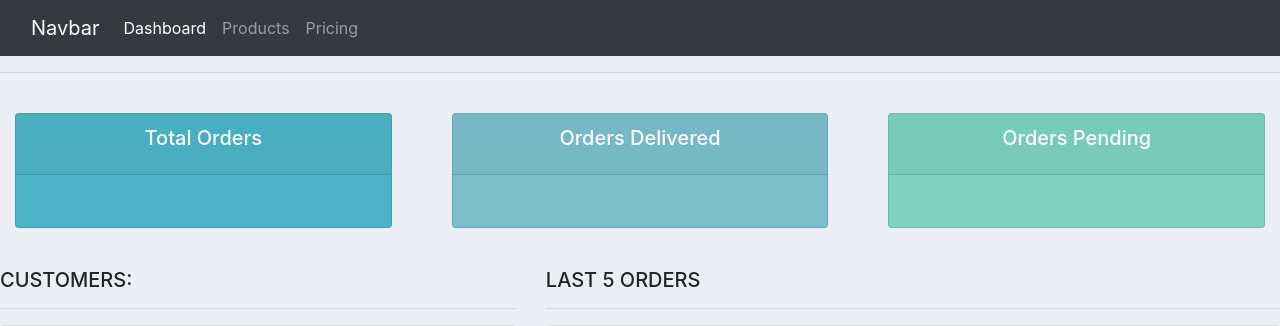
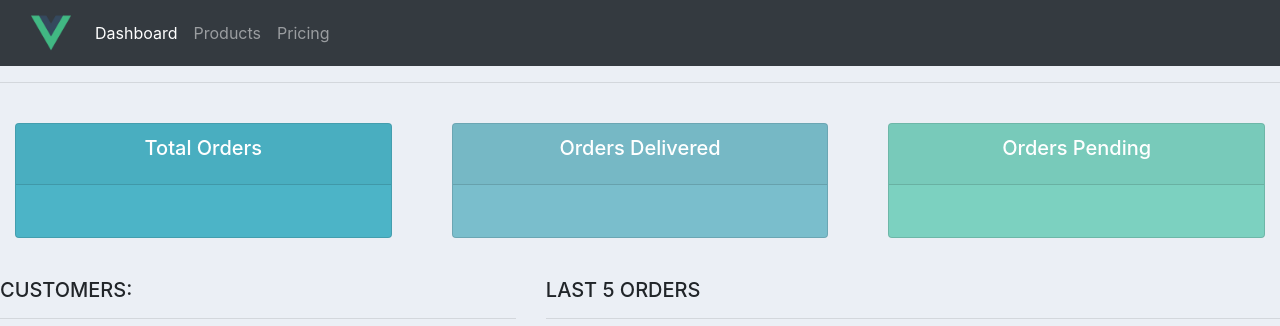
Before and after one commit to moinak878/django-crm, a Django app: page / in a window 1280 px wide. Shown: the top 326 px of the page. Run offline with Django 3.2, Linux system fonts and the light colour scheme; some libraries are stand-ins or nearby versions.

Commit message:
added static files

```diff
--- a/accounts/templates/accounts/main.html
+++ b/accounts/templates/accounts/main.html
@@ -1,3 +1,4 @@
+{% load static %}
 <!DOCTYPE html>
 <html lang="en">
 	<head>
@@ -11,26 +12,7 @@
 			integrity="sha384-Gn5384xqQ1aoWXA+058RXPxPg6fy4IWvTNh0E263XmFcJlSAwiGgFAW/dAiS6JXm"
 			crossorigin="anonymous"
 		/>
-		<style>
-			#logo {
-			}
-
-			body {
-				background-color: #ebeff5;
-			}
-
-			#total-orders {
-				background-color: #4cb4c7;
-			}
-
-			#orders-delivered {
-				background-color: #7abecc;
-			}
-
-			#orders-pending {
-				background-color: #7cd1c0;
-			}
-		</style>
+		<link rel="stylesheet" href="{% static '/css/main.css' %} "/>
 	</head>
 	<body>
 		{% include 'accounts/navbar.html' %}
--- a/accounts/templates/accounts/navbar.html
+++ b/accounts/templates/accounts/navbar.html
@@ -1,6 +1,7 @@
+{% load static %}
 <nav class="navbar navbar-expand-lg navbar-dark bg-dark">
 	<div class="container-fluid">
-		<a class="navbar-brand" href="#">Navbar</a>
+		<img class="navbar-brand" src="{% static '/images/logo.png' %}">
 		<button
 			class="navbar-toggler"
 			type="button"
--- a/crm/settings.py
+++ b/crm/settings.py
@@ -119,6 +119,10 @@ USE_TZ = True
 # https://docs.djangoproject.com/en/3.2/howto/static-files/
 
 STATIC_URL = '/static/'
+MEDIA_URL = '/images/'
+STATICFILES_DIRS = [
+    BASE_DIR / 'static',
+]
 
 # Default primary key field type
 # https://docs.djangoproject.com/en/3.2/ref/settings/#default-auto-field
--- /dev/null
+++ b/static/css/main.css
@@ -0,0 +1,25 @@
+#logo {
+}
+
+.navbar-brand{
+	height: auto;
+    width: auto;
+    max-height: 50px;
+    max-width: 250px;
+}
+
+body {
+	background-color: #ebeff5;
+}
+
+#total-orders {
+	background-color: #4cb4c7;
+}
+
+#orders-delivered {
+	background-color: #7abecc;
+}
+
+#orders-pending {
+	background-color: #7cd1c0;
+}
```
Also changed, not shown: db.sqlite3, static/images/logo.png (added).
